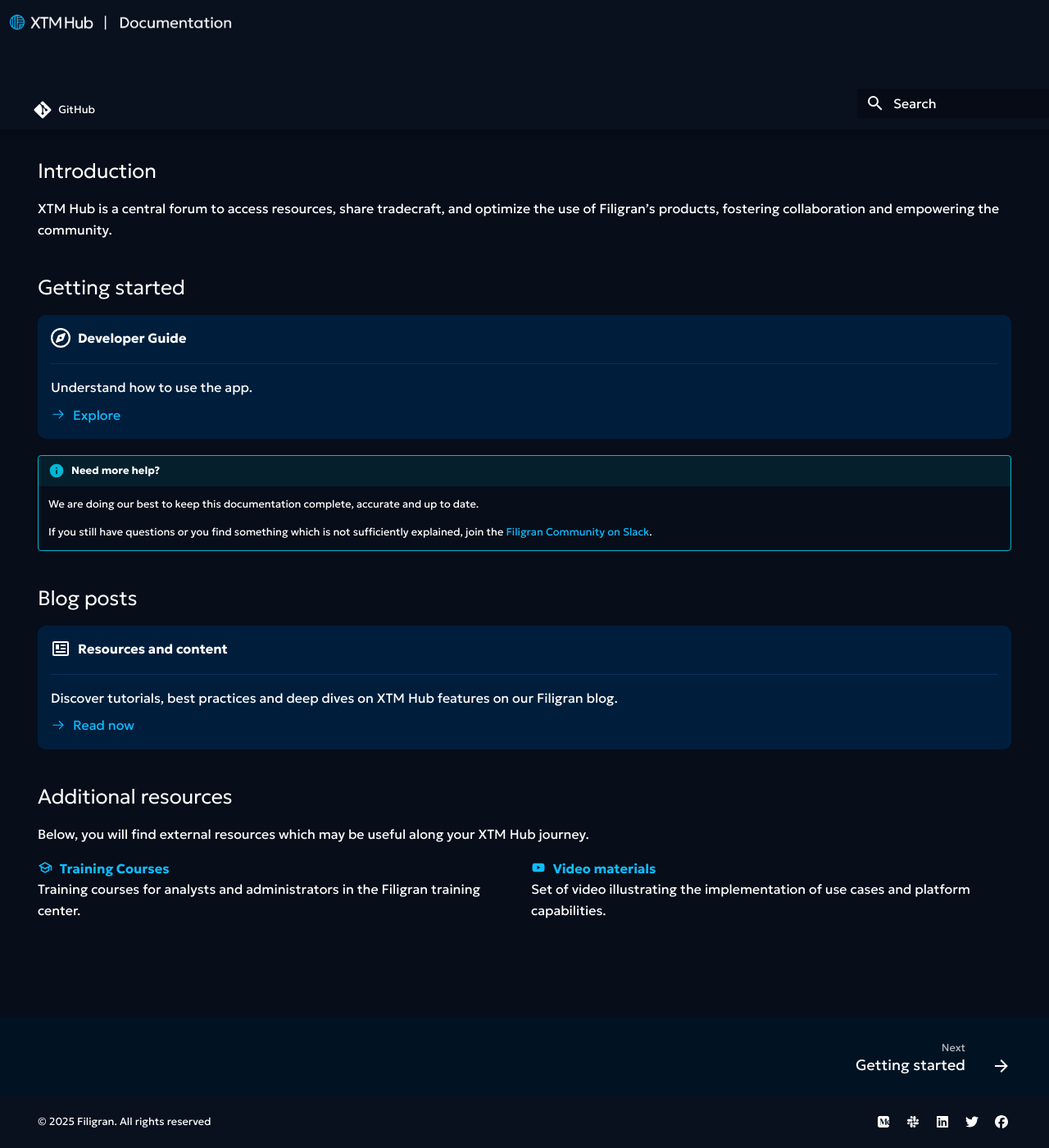
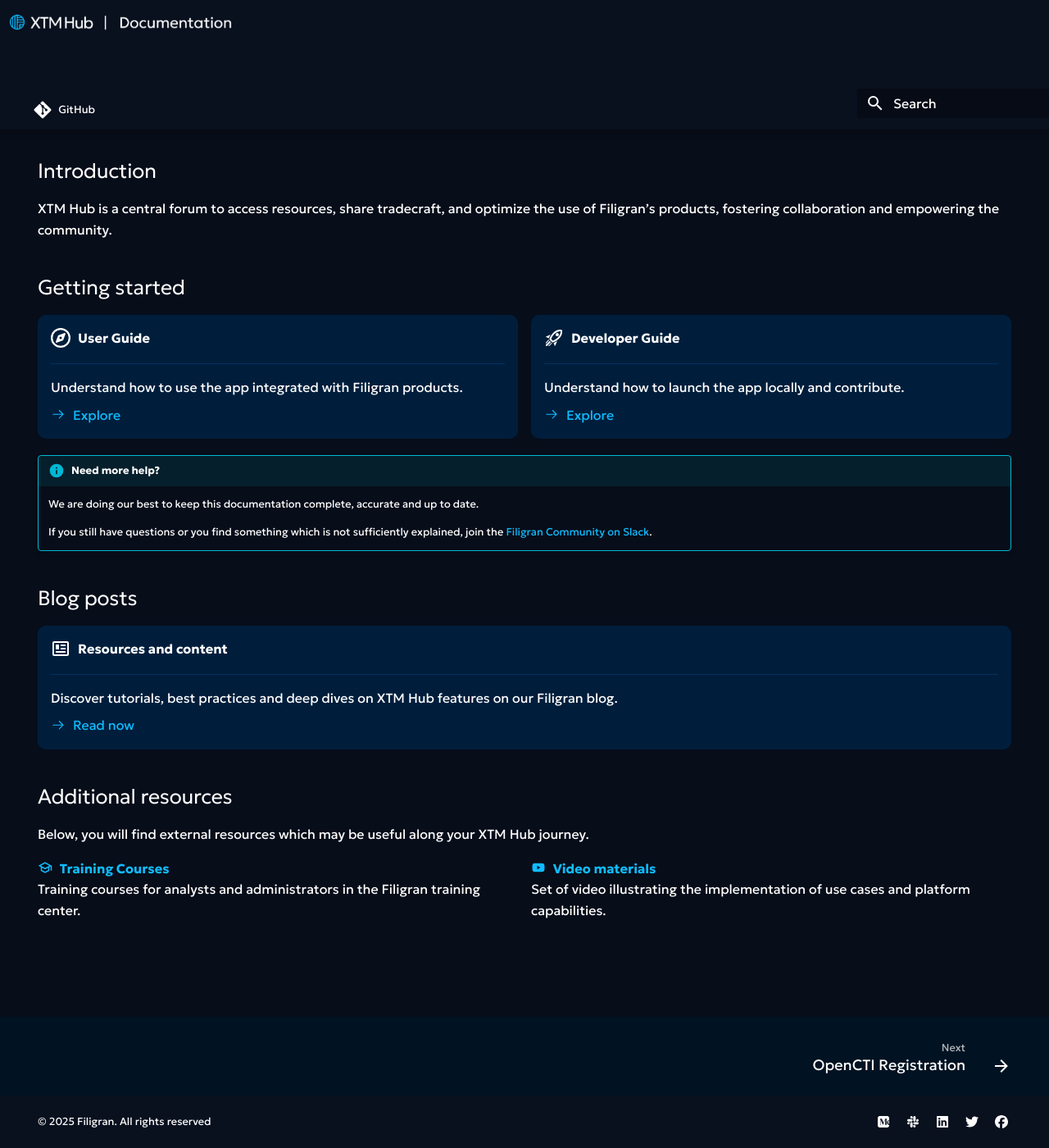
Before and after one commit to FiligranHQ/xtm-hub-docs, an MkDocs documentation site: the page built from docs/index.md, in a window 1280 px wide and 1400 px high, scrolled down 212 px. Shown: the whole window at 82% size. Built offline with MkDocs 1.6.1 and Material for MkDocs 9.7.7, drawn with Linux system fonts in a browser that asks for light colours; comment, search, counter and statistics services are not loaded; the version menu is left out.

Commit message:
[doc] add new opencti registration documentation

```diff
--- a/docs/index.md
+++ b/docs/index.md
@@ -14,13 +14,22 @@
 
 ## Getting started
 
+
 <div class="grid cards" markdown>
 
--   :fontawesome-regular-compass:{ .lg .middle } __Developer Guide__
+-   :fontawesome-regular-compass:{ .lg .middle } __User Guide__
 
     ---
 
-    Understand how to use the app.
+    Understand how to use the app integrated with Filigran products.
+
+    [:octicons-arrow-right-24:{ .middle } Explore](user/opencti-registration.md)
+
+-   :material-rocket-launch-outline:{ .lg .middle } __Developer Guide__
+
+    ---
+
+    Understand how to launch the app locally and contribute.
 
     [:octicons-arrow-right-24:{ .middle } Explore](getting-started.md)
 
--- a/mkdocs.yml
+++ b/mkdocs.yml
@@ -109,5 +109,7 @@
 # Page tree
 nav:
   - Home: "index.md"
+  - User Guide:
+      - OpenCTI Registration: user/opencti-registration.md
   - Developer Guide:
       - Getting started: getting-started.md
```
Also changed, not shown: docs/user/opencti-registration.md (added, +14 -0 lines).
